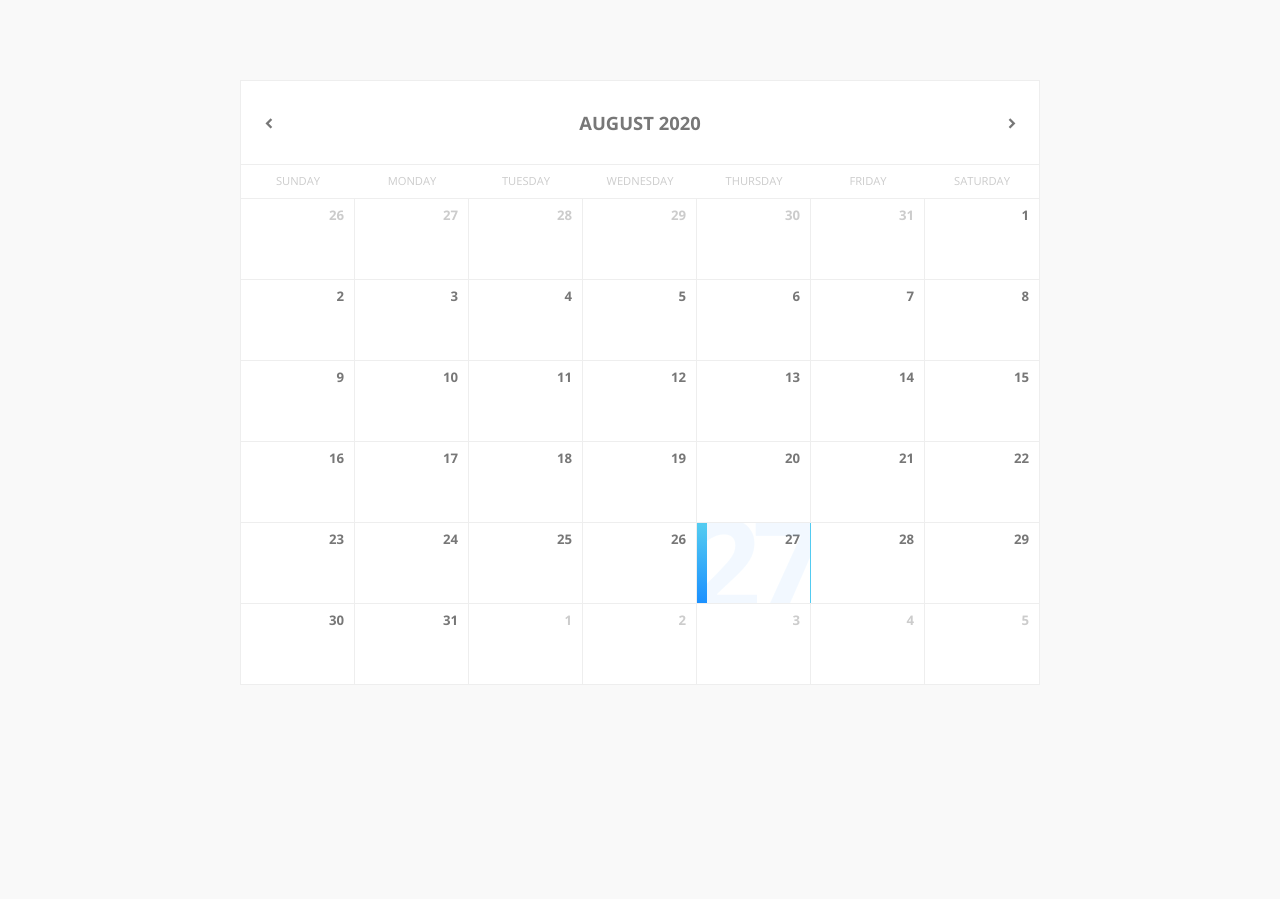
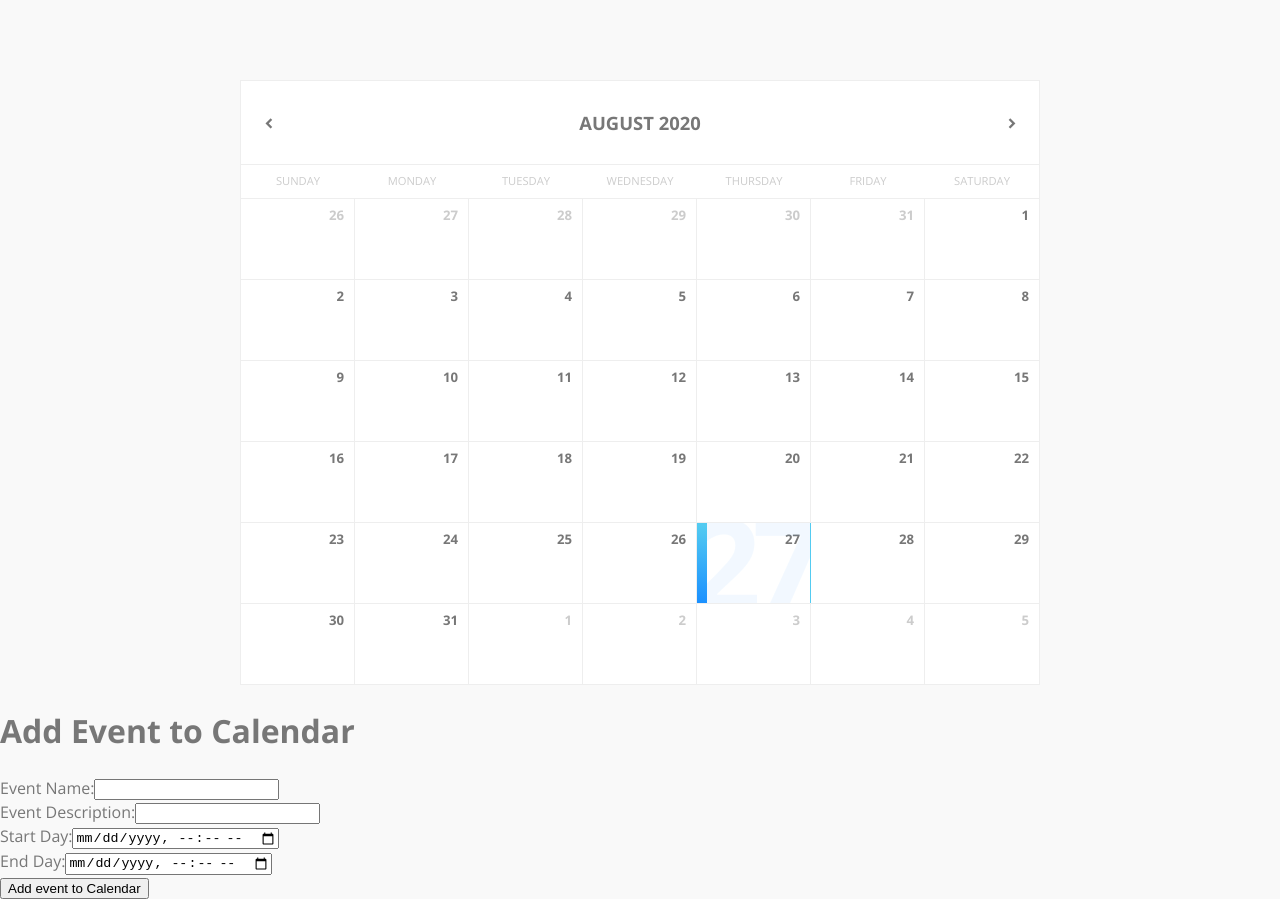
Before and after one commit to Jpatton2017/CS-375-Group-Project, a React (Create React App) app in the folder calender/: page / in a window 1280 px wide. Before the commit the page ends 800 px from the top, so only its background shows below. Built offline with nearby package versions, Linux system fonts and the light colour scheme.

Commit message:
Added Fields for adding events and submit button

```diff
--- a/calender/src/App.js
+++ b/calender/src/App.js
@@ -7,11 +7,34 @@ import "./App.css";
 class App extends React.Component {
   render() {
     return (
-      <div className="App">
-        <main>
-          <Calendar />
-        </main>
-      </div>
+		<div className="App">
+			<main>
+				<Calendar />
+			</main>
+
+		<form>
+			<h1>
+			Add Event to Calendar
+			</h1>
+			<label>
+			Event Name:<input type="text" name="event" id="event" />
+			</label>
+			<br />
+			<label>
+			Event Description:<input type="text" name="description" id="description" />
+			</label>
+			<br />
+			<label>
+			Start Day:<input type="datetime-local" name="startDate" id="startDate" />
+			</label>
+			<br />
+			<label>
+			End Day:<input type="datetime-local" name="endDate" id="endDate" />
+			</label>
+			<br />
+			<input type="submit" value="Add event to Calendar" id="submit" />
+		</form>
+		</div>
     );
   }
 }
```
